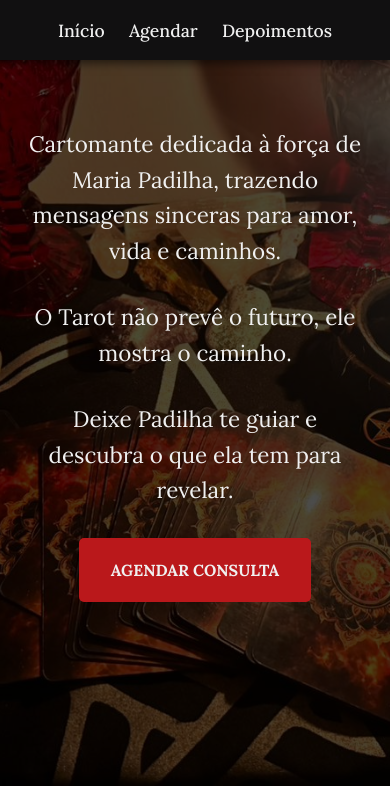
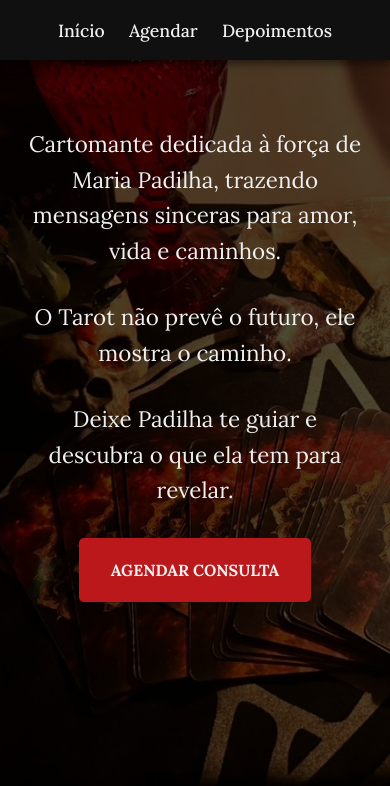
Before and after one commit to marllonpanisset/carolina-rodrigues-oraculista, a website: page index.html in a window 390 px wide. Shown: the part 58-844 px from the top of the page. Drawn offline with nearby package versions, Linux system fonts and the light colour scheme; no server answers.

Commit message:
ajuste posição imagem hero mobile

```diff
--- a/styles/style.css
+++ b/styles/style.css
@@ -85,10 +85,16 @@ body {
     justify-content: center;
     align-items: center;
     text-align: center;
-    background: url('/images/banner2.jpeg') no-repeat center 40%/cover;
     position: relative;
     padding-top: var(--tamanho-cabecalho);
     padding: 15rem 1.5rem;
+    background: url('/images/banner2.jpeg') no-repeat center 40%/cover;
+}
+
+@media (max-width: 48rem) {
+    .hero {
+        background: url('/images/banner2.jpeg') no-repeat 30% 40%/cover;
+    }
 }
 
 .hero::after {
```
